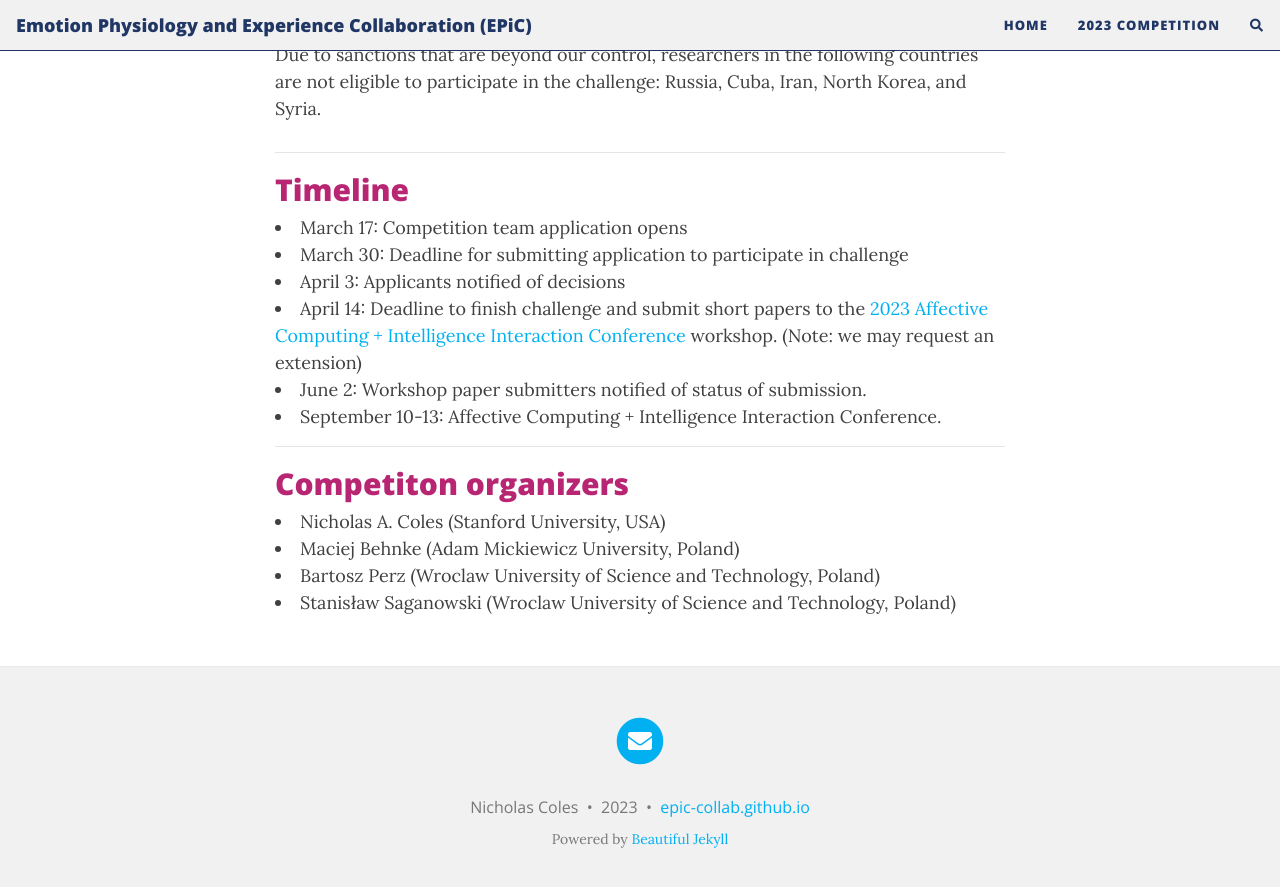
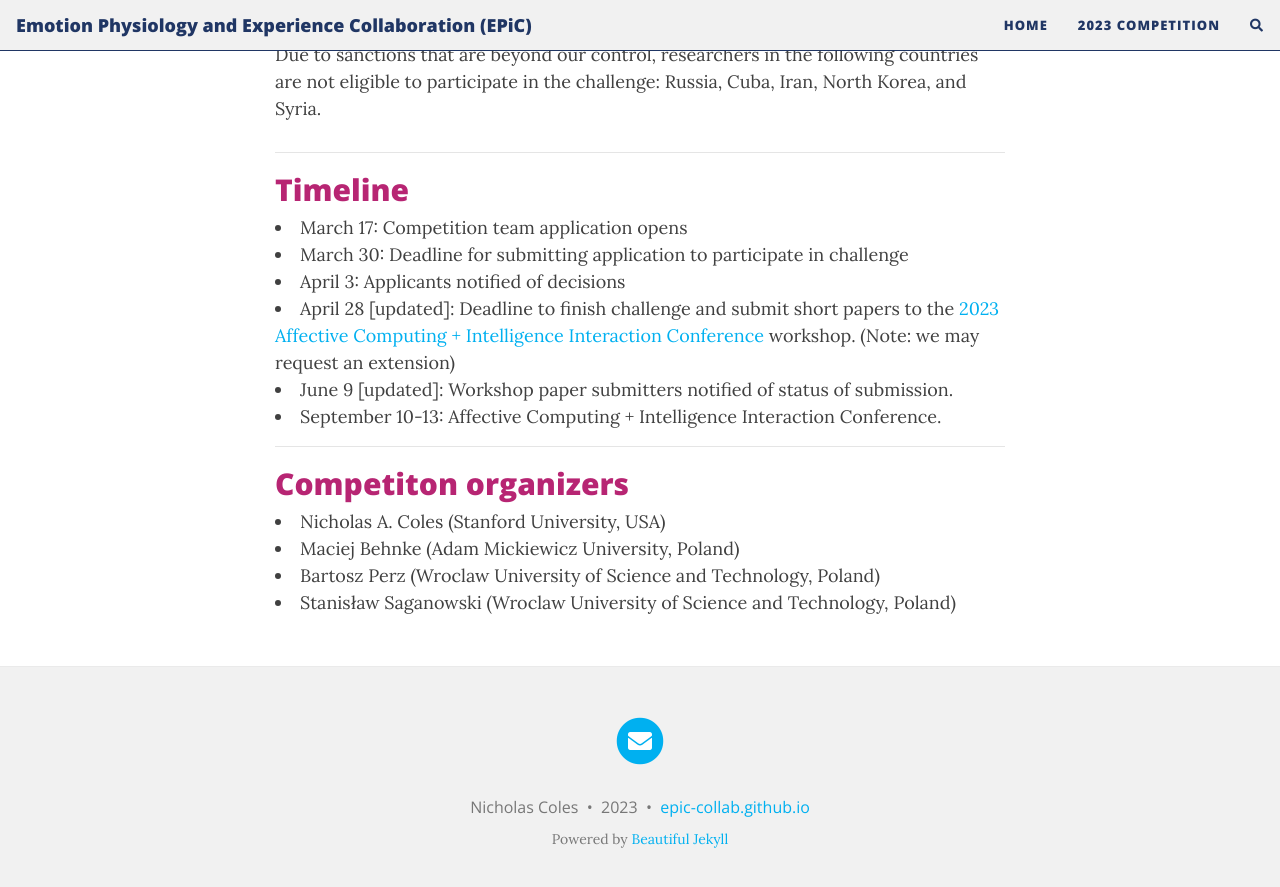
Before and after one commit to epic-collab/epic-collab.github.io, a Jekyll site: the page built from competition.md, in a window 1280 px wide and 900 px high, scrolled down 1985 px. Shown: the top 887 px of the window. Built offline with Jekyll 4.4.1, drawn with Linux system fonts in a browser that asks for light colours; nearby versions of some CDN libraries; comment, search, counter and statistics services are not loaded.

Commit message:
Update competition.md

```diff
--- a/competition.md
+++ b/competition.md
@@ -58,7 +58,7 @@
       </div>
       <div class="col-sm-9">
         <h3>Results Dissemination</h3>
-        Teams will be invited to submit short papers describing their approach to an accepted workshop at the <a href = "https://acii-conf.net/">2023 Affective Computing + Intelligence Interaction Conference</a> (formatting requirements <a href = "https://acii-conf.net/2023/wp-content/uploads/2023/03/2023-ACII-Submission-Guidelines.pdf">here</a>. Afterwards, they will be invited to co-author a separate paper that describes the competition results, limitations, and future directions.
+        Teams will be invited to submit short papers describing their approach to an accepted workshop at the <a href = "https://acii-conf.net/2023/workshops/">2023 Affective Computing + Intelligence Interaction Conference</a> (formatting requirements <a href = "https://acii-conf.net/2023/wp-content/uploads/2023/03/2023-ACII-Submission-Guidelines.pdf">here</a>. Afterwards, they will be invited to co-author a separate paper that describes the competition results, limitations, and future directions.
       </div>
     </div>
   </div>
@@ -88,9 +88,9 @@
 
 <li>April 3: Applicants notified of decisions</li>
 
-<li>April 14: Deadline to finish challenge and submit short papers to the <a href = "https://acii-conf.net/">2023 Affective Computing + Intelligence Interaction Conference</a> workshop. (Note: we may request an extension)</li>
+<li>April 28 [updated]: Deadline to finish challenge and submit short papers to the <a href = "https://acii-conf.net/">2023 Affective Computing + Intelligence Interaction Conference</a> workshop. (Note: we may request an extension)</li>
 
-<li>June 2: Workshop paper submitters notified of status of submission.</li>
+<li>June 9 [updated]: Workshop paper submitters notified of status of submission.</li>
 
 <li>September 10-13: Affective Computing + Intelligence Interaction Conference.</li>
 
```
